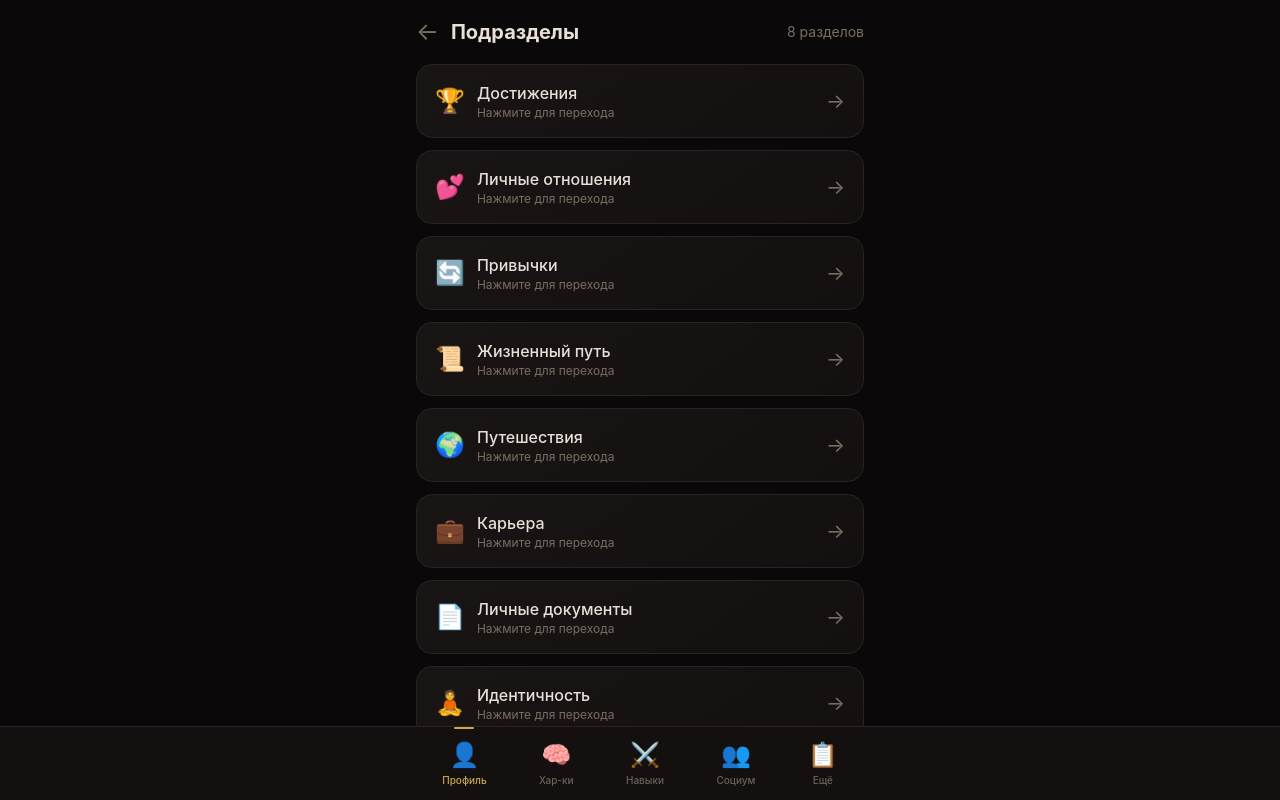
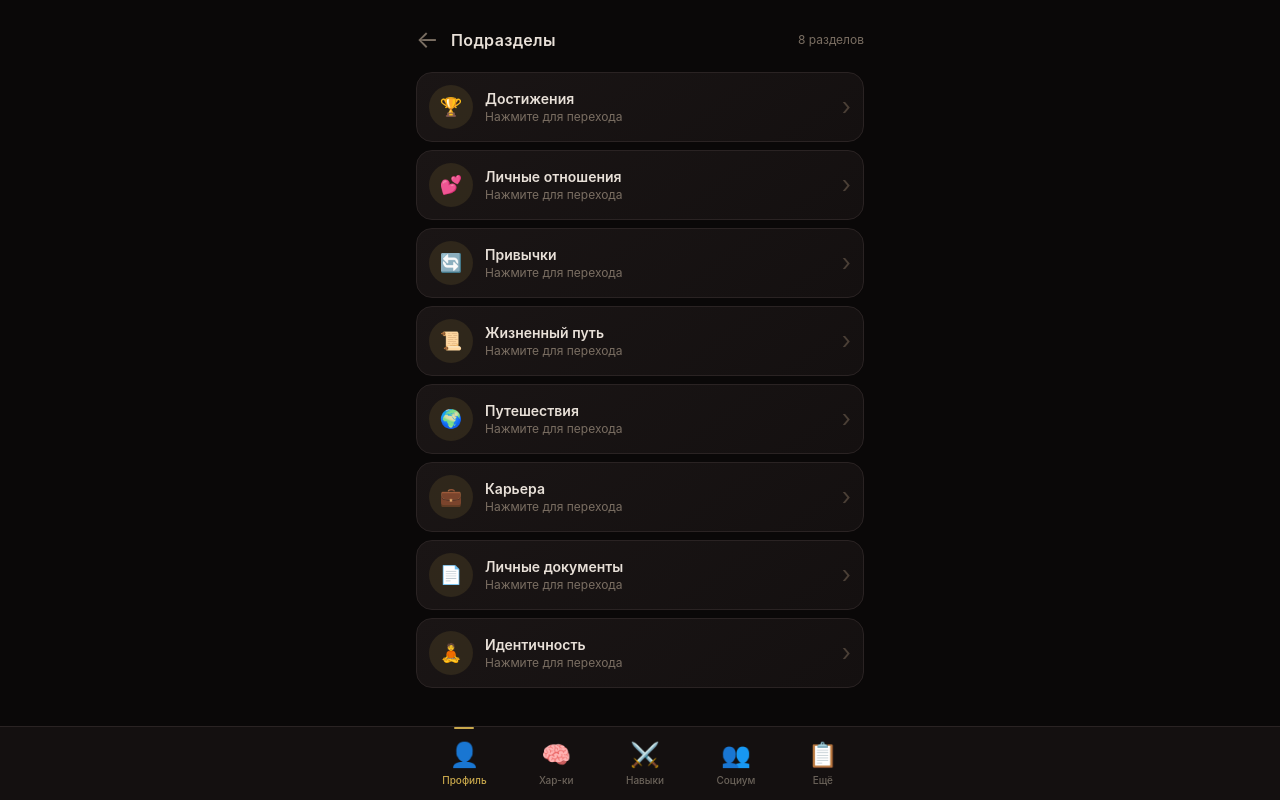
Before and after one commit to choppatyn/LifeOS2, a React (Vite) app: page /profile/subsections in a window 1280 px wide. Built offline with nearby package versions, Linux system fonts and the light colour scheme; no server answers.

Commit message:
Update Subsections.tsx

```diff
--- a/src/pages/Profile/Subsections.tsx
+++ b/src/pages/Profile/Subsections.tsx
@@ -1,6 +1,5 @@
 import React from 'react';
 import { useNavigate } from 'react-router-dom';
-import { Card } from '../../components/ui/Card';
 
 const Subsections: React.FC = () => {
   const navigate = useNavigate();
@@ -17,36 +16,51 @@ const Subsections: React.FC = () => {
   ];
 
   return (
-    <div className="container">
-      {/* Шапка с кнопкой назад */}
-      <div className="flex items-center gap-3 mb-4">
+    <div className="container min-h-screen bg-[#0a0808] text-[#e8e0d8] pb-20">
+      {/* Шапка */}
+      <div className="flex items-center gap-3 mb-4 pt-2">
         <button
           onClick={() => navigate('/profile')}
           className="text-2xl text-muted hover:text-[#c9a84c] transition-colors"
+          aria-label="Назад"
         >
           ←
         </button>
-        <h1 className="text-xl font-bold">Подразделы</h1>
-        <span className="text-sm text-muted ml-auto">{subsections.length} разделов</span>
+        <h1 className="text-base font-semibold tracking-wide text-[#e8e0d8]">Подразделы</h1>
+        <span className="text-xs text-muted ml-auto">{subsections.length} разделов</span>
       </div>
 
-      {/* Список подразделов */}
-      <div className="space-y-3">
+      {/* Список */}
+      <div className="space-y-2">
         {subsections.map((sub) => (
-          <Card
+          <div
             key={sub.id}
-            className="flex items-center justify-between cursor-pointer hover:border-[#c9a84c] transition-all"
             onClick={() => navigate(sub.path)}
+            className="flex items-center gap-3 cursor-pointer transition-all rounded-2xl px-3 py-3"
+            style={{
+              background: 'linear-gradient(145deg, #1a1515, #141010)',
+              border: '1px solid #2a2323',
+            }}
           >
-            <div className="flex items-center gap-3">
-              <span className="text-2xl">{sub.icon}</span>
-              <div>
-                <div className="font-medium">{sub.label}</div>
-                <div className="text-xs text-muted">Нажмите для перехода</div>
+            {/* Иконка в золотистой подложке */}
+            <div
+              className="w-11 h-11 rounded-full flex items-center justify-center flex-shrink-0"
+              style={{ background: 'rgba(201,168,76,0.12)' }}
+            >
+              <span className="text-lg">{sub.icon}</span>
+            </div>
+
+            {/* Название + подсказка */}
+            <div className="flex-1 min-w-0">
+              <div className="text-sm font-semibold text-[#e8e0d8] truncate">
+                {sub.label}
               </div>
+              <div className="text-xs text-muted truncate">Нажмите для перехода</div>
             </div>
-            <span className="text-muted text-xl">→</span>
-          </Card>
+
+            {/* Стрелочка */}
+            <span className="text-[#4a3f36] text-2xl leading-none">›</span>
+          </div>
         ))}
       </div>
     </div>
```
